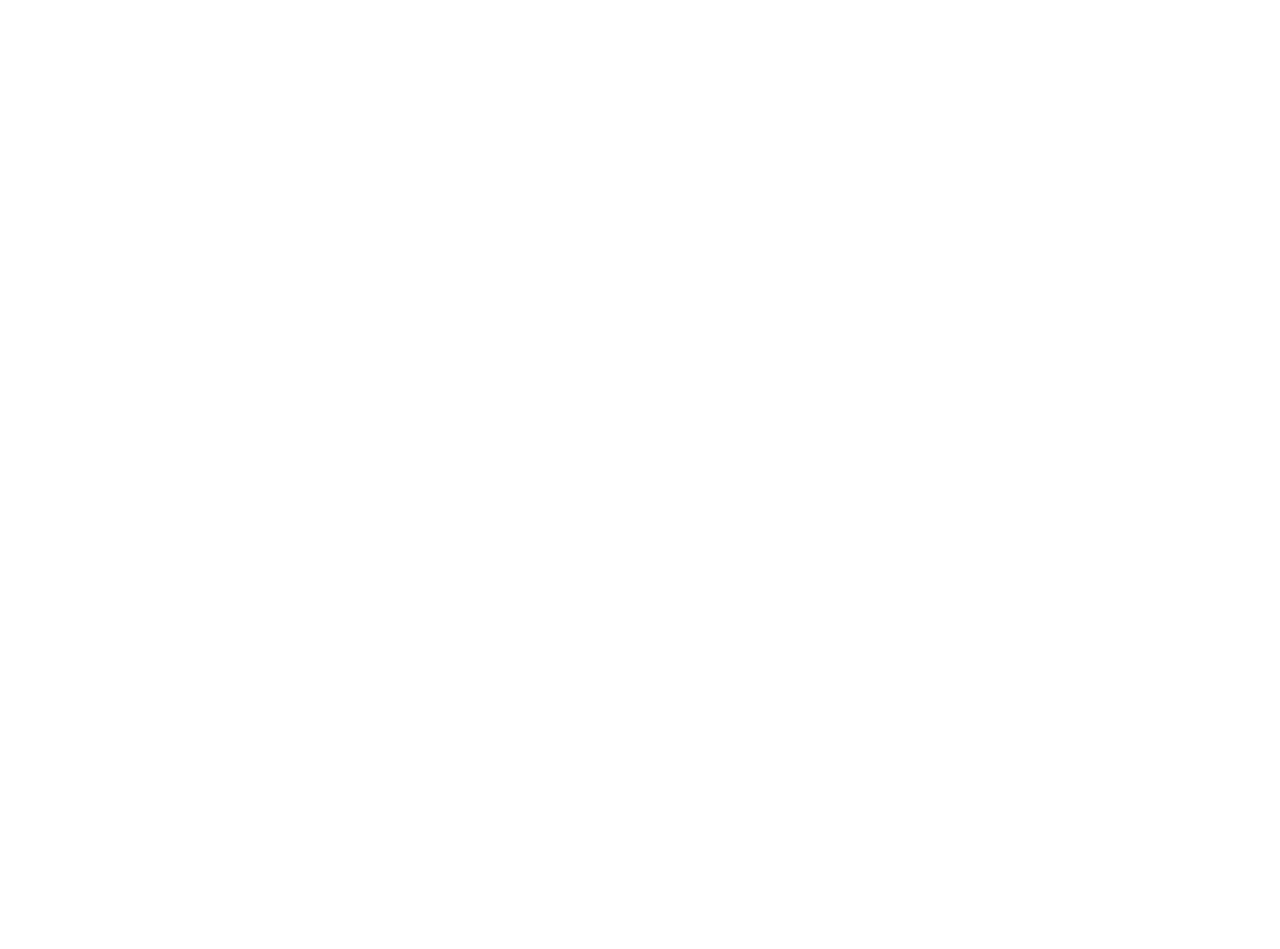
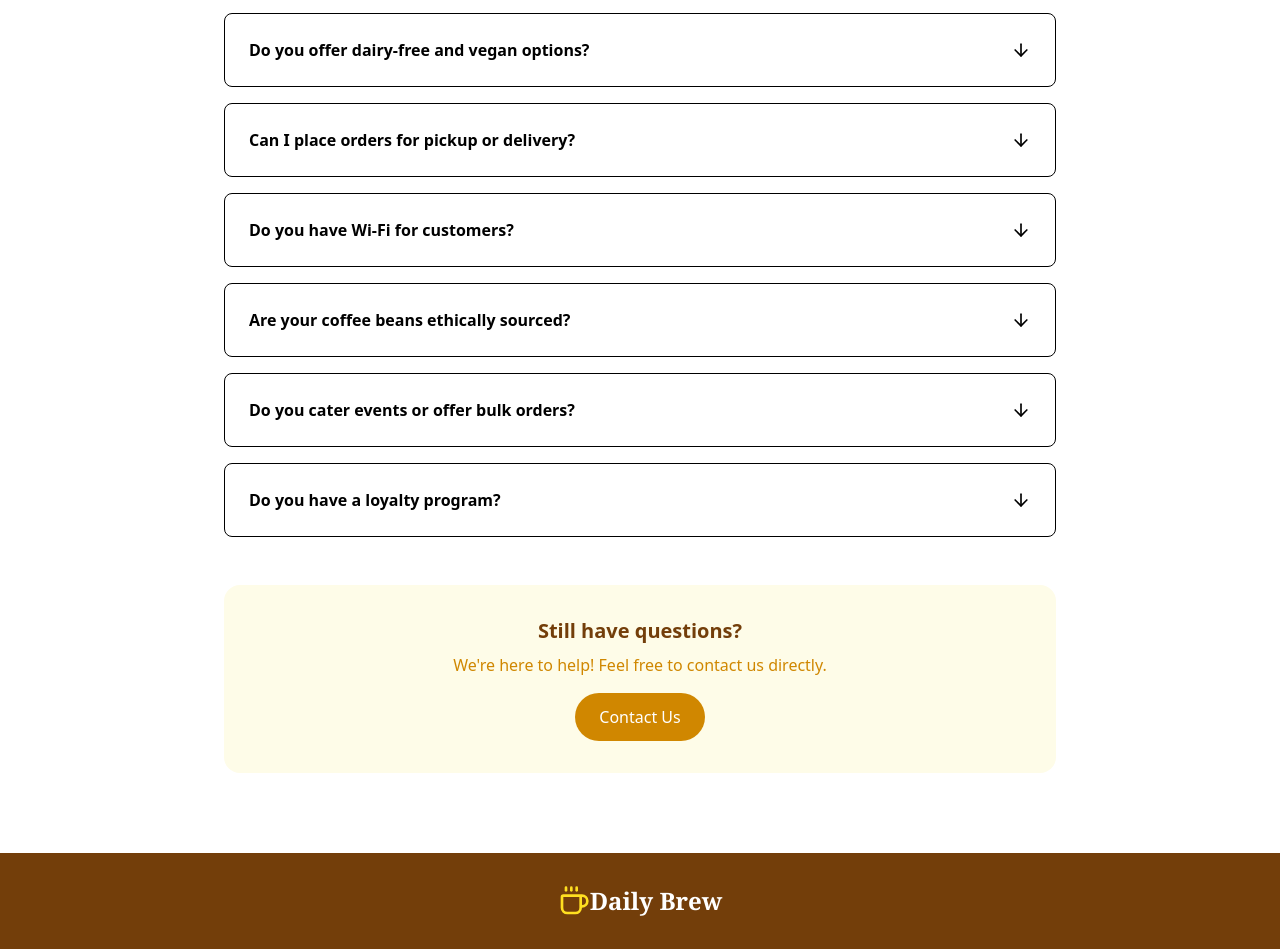
Before and after one commit to Hodazia/Daily-Brew, a React (Vite) app in the folder coffee-store/: page / in a window 1280 px wide. Shown: the part 1040-1989 px from the top of the page. Before the commit the page ends 800 px from the top, so only its background shows below. Built offline with nearby package versions, Linux system fonts and the light colour scheme.

Commit message:
[feat] added Card,FAQ,Footer

```diff
--- a/coffee-store/src/App.tsx
+++ b/coffee-store/src/App.tsx
@@ -3,6 +3,8 @@
 import './App.css'
 import Navbar from './components/Navbar';
 import About from './components/About';
+import FAQs from './components/FAQs';
+import Footer from './components/Footer';
 
 function App() {
   const [count, setCount] = useState(0)
@@ -13,6 +15,8 @@
         Hey this i Zia</p>
         {/*<Navbar />*/}
         <About />
+        <FAQs />
+        <Footer />
     </>
   )
 }
--- /dev/null
+++ b/coffee-store/src/components/CardComponent.tsx
@@ -0,0 +1,52 @@
+import React from 'react';
+
+{/*what we are doing is we are extending the HTML DIV attributes properties to this new interface
+    `extends` is like inheriting, interface will have all the properties it is inheriting to
+    React.HTMLAttributes<HTMLDivElement> , all the standard HTML Attributes u can put in a div tag,
+    By saying CardProps extends React.HTMLAttributes<HTMLDivElement>, you are effectively saying:
+    "My CardProps interface should include all the properties that a standard <div> element can have (like id, onClick, style, aria-label, etc.)."
+
+    */}
+interface CardProps extends React.HTMLAttributes<HTMLDivElement> {
+    className?: string;
+}
+
+
+// interface for CardContent Props
+interface CardContentProps extends React.HTMLAttributes<HTMLDivElement>
+{
+    className?:string;
+}
+
+// now write the Card component
+export const Card: React.FC<CardProps> = ({
+    className,
+    children,
+    ...restProps
+}) => {
+    return (
+        <div
+      // We combine the default styles with any custom 'className' passed in
+      className={`border border-coffee-200 rounded-lg ${className || ''}`}
+      {...restProps} // Apply any other HTML properties here
+    >
+      {children} {/* This is where the content inside the Card goes */}
+    </div>
+    )
+}
+
+export const CardContent: React.FC<CardContentProps> = ({
+    className,
+    children,
+    ...restProps
+}) => {
+    return (
+        <div
+        // Original example had 'p-0' for CardContent, so we keep that default
+        className={`p-0 ${className || ''}`}
+        {...restProps} // Apply any other HTML properties here
+        >
+        {children} {/* This is where the content inside the CardContent goes */}
+        </div>
+    )
+}
--- /dev/null
+++ b/coffee-store/src/components/FAQs.tsx
@@ -0,0 +1,126 @@
+import {useState} from 'react';
+import { ArrowUp, ArrowDown } from 'lucide-react';
+import { Card,CardContent } from './CardComponent';
+
+// define an interface for faq's like accordion, where once u click on it , a new p will be generated it will be a toggle state
+interface faq {
+    id:number,
+    question:string,
+    answer:string
+}
+
+
+const FAQs = () => {
+
+    const [openfq,setopenfq] = useState<number | null>(null);
+    const faqs: faq[] = [
+        {
+      id: 1,
+      question: "What are your operating hours?",
+      answer: "We're open Monday through Friday from 6:00 AM to 8:00 PM, and weekends from 7:00 AM to 9:00 PM. During holidays, our hours may vary, so please check our website or call ahead."
+    },
+    {
+      id: 2,
+      question: "Do you offer dairy-free and vegan options?",
+      answer: "Absolutely! We have a variety of plant-based milk alternatives including oat, almond, soy, and coconut milk. We also offer vegan pastries and snacks clearly marked on our menu."
+    },
+    {
+      id: 3,
+      question: "Can I place orders for pickup or delivery?",
+      answer: "Yes, we offer both pickup and delivery services. You can place orders through our website or call us directly. Delivery is available within a 5-mile radius with a minimum order of $15."
+    },
+    {
+      id: 4,
+      question: "Do you have Wi-Fi for customers?",
+      answer: "Yes, we provide free high-speed Wi-Fi for all our customers. The network name is 'CafeVista_Guest' and the password is available at the counter. Perfect for remote work or studying!"
+    },
+    {
+      id: 5,
+      question: "Are your coffee beans ethically sourced?",
+      answer: "Absolutely! We're committed to ethical sourcing and work directly with fair-trade certified farms. Our beans are sustainably grown and we ensure farmers receive fair compensation for their exceptional products."
+    },
+    {
+      id: 6,
+      question: "Do you cater events or offer bulk orders?",
+      answer: "Yes, we offer catering services for corporate events, meetings, and special occasions. We can provide coffee urns, assorted pastries, and custom orders. Please contact us at least 48 hours in advance."
+    },
+    {
+      id: 7,
+      question: "Do you have a loyalty program?",
+      answer: "Yes! Our Café Vista Rewards program offers points for every purchase. Earn 1 point per dollar spent and get a free drink after 100 points. Sign up at the counter or through our mobile app."
+    }
+    ]
+
+    const toggleFAQ = (id:number) => {
+        setopenfq(openfq === id ? null: id); // toggling the state
+    }
+
+    return (
+        <>
+        <section id='faqs' className='py-20 bg-white'>
+            <div className="max-w-4xl mx-auto px-4 sm:px-6 lg:px-8">
+                {/* Header */}
+                <div className="text-center mb-12">
+                <h2 className="text-3xl md:text-4xl font-bold text-yellow-900 mb-4 font-serif">
+                    Frequently Asked Questions
+                </h2>
+                <div className="w-20 h-1 text-yellow-500 rounded-full mx-auto mb-6"></div>
+                <p className="text-lg text-yellow-200 max-w-2xl mx-auto">
+                    Got questions? We've got answers! Find everything you need to know about Café Vista.
+                </p>
+            </div>
+
+            {/* FAQ Accordion */}
+                <div className="space-y-4">
+                {faqs.map((faq) => (
+                    <Card key={faq.id} className="border-coffee-200 hover:shadow-md transition-all duration-300">
+                    <CardContent className="p-0">
+                        <button
+                        onClick={() => toggleFAQ(faq.id)}
+                        className="w-full p-6 text-left flex justify-between items-center hover:bg-coffee-50 transition-colors duration-300"
+                        >
+                        <h3 className="font-semibold text-coffee-900 pr-4">
+                            {faq.question}
+                        </h3>
+                        {openfq === faq.id ? (
+                            <ArrowUp className="w-5 h-5 text-coffee-600 flex-shrink-0" />
+                        ) : (
+                            <ArrowDown className="w-5 h-5 text-coffee-600 flex-shrink-0" />
+                        )}
+                        </button>
+
+                        {openfq === faq.id && (
+                        <div className="px-6 pb-6 animate-accordion-down">
+                            <div className="pt-4 border-t border-coffee-100">
+                            <p className="text-coffee-700 leading-relaxed">
+                                {faq.answer}
+                            </p>
+                            </div>
+                        </div>
+                        )}
+                    </CardContent>
+                    </Card>
+            ))}
+                </div>
+                {/* Contact CTA */}
+                <div className="text-center mt-12 p-8 bg-yellow-50 rounded-2xl">
+                <h3 className="text-xl font-semibold text-yellow-900 mb-2">
+                    Still have questions?
+                </h3>
+                <p className="text-yellow-600 mb-4">
+                    We're here to help! Feel free to contact us directly.
+                </p>
+                <button
+                    onClick={() => document.getElementById('contact')?.scrollIntoView({ behavior: 'smooth' })}
+                    className="bg-yellow-600 text-white px-6 py-3 rounded-full hover:bg-yellow-700 transition-colors duration-300 font-medium"
+                >
+                    Contact Us
+                </button>
+                </div>
+            </div>
+        </section>
+        </>
+    )
+}
+
+export default FAQs
--- /dev/null
+++ b/coffee-store/src/components/Footer.tsx
@@ -0,0 +1,19 @@
+import { Coffee, Heart } from 'lucide-react';
+
+
+const Footer = () => {
+    return (
+        <footer className='bg-yellow-900 text-white py-8'>
+            <div className='max-w-7xl mx-auto px-4 sm:px-6 lg:px-8'>
+                <div className='text-center'>
+                    <div className='flex justify-center items-center'>
+                        <Coffee className='h-8 w-8 text-yellow-300'/>
+                        <span className='text-2xl font-bold font-serif'>Daily Brew</span>
+                    </div>
+                </div>
+            </div>
+        </footer>
+    )
+}
+
+export default Footer
```
